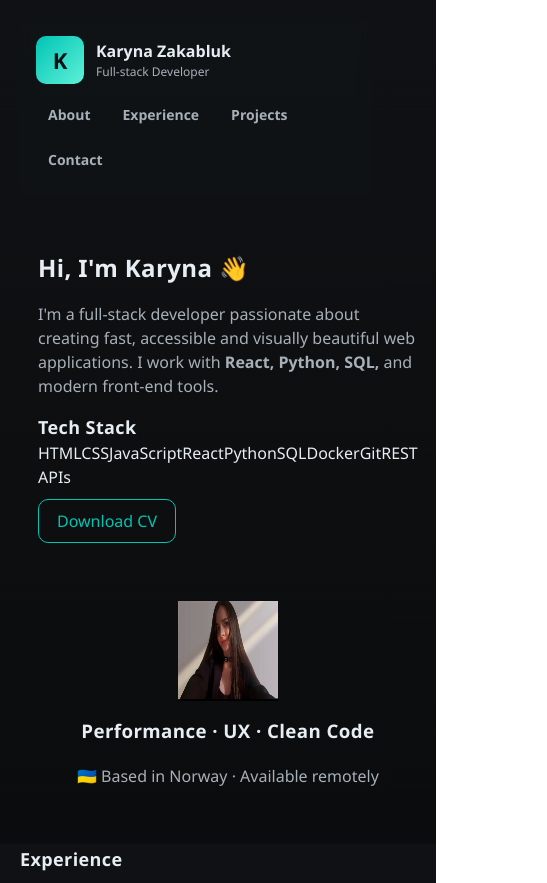
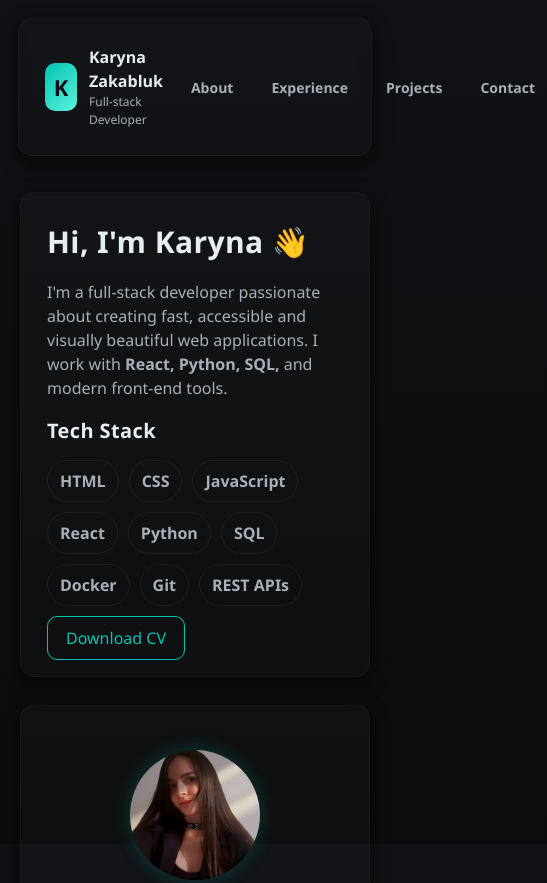
Before and after one commit to zkaryna/newportfolio, a plain HTML site: page index.html in a window 390 px wide. Shown: the top 883 px of the page, 547 px wide, since content can reach past the window. Drawn offline with Linux system fonts and the light colour scheme.

Commit message:
Update index.html

```diff
--- a/index.html
+++ b/index.html
@@ -69,62 +69,14 @@
     /* HERO */
     .container{max-width:1100px;margin:36px auto;padding:0 20px}
     .hero{display:grid;grid-template-columns:1fr 360px;gap:28px;align-items:center}
-  /* Загальна адаптивність */
-@media (max-width:600px) {
-  body {
-    padding-bottom:40px;
-  }
-
-  header {
-    flex-direction: column;
-    align-items: flex-start;
-    gap: 12px;
-    padding: 12px 16px;
-  }
-
-  nav {
-    flex-wrap: wrap;
-    gap: 8px;
-  }
-
-  .hero {
-    grid-template-columns: 1fr;
-    gap: 20px;
-  }
-
-  .profile-visual img {
-    width: 100px;
-    height: 100px;
-    margin-top: 12px;
-  }
-
-  .card {
-    padding: 18px;
-  }
-
-  h1 {
-    font-size: 24px;
-  }
-
-  h2 {
-    font-size: 18px;
-  }
-
-  .skills {
-    gap: 6px;
-  }
-
-  .pill, .cta, .send-btn {
-    width: 100%;
-    text-align: center;
-  }
-
-  /* Відео під мобільний екран */
-  .project-card video {
-    height: auto;
-  }
-}
-
+    @media(max-width:880px){.hero{grid-template-columns:1fr}}
+    .card{background:linear-gradient(180deg,rgba(255,255,255,0.02),rgba(255,255,255,0.01));
+      padding:26px;border-radius:var(--radius);
+      border:1px solid rgba(255,255,255,0.03);
+      box-shadow:0 6px 18px rgba(0,0,0,0.6);}
+    .skills{display:flex;flex-wrap:wrap;gap:10px;margin-top:14px}
+    .tag{padding:8px 12px;border-radius:999px;border:1px solid rgba(255,255,255,0.06);background:transparent;color:var(--muted);font-weight:600}
+    .profile-visual img{width:130px;height:130px;border-radius:50%;object-fit:cover;margin-top:18px;box-shadow:0 0 18px rgba(0,196,180,0.25);}
 
     /* PROJECTS */
     .projects-grid{display:grid;grid-template-columns:repeat(auto-fit,minmax(300px,1fr));gap:14px}
```
